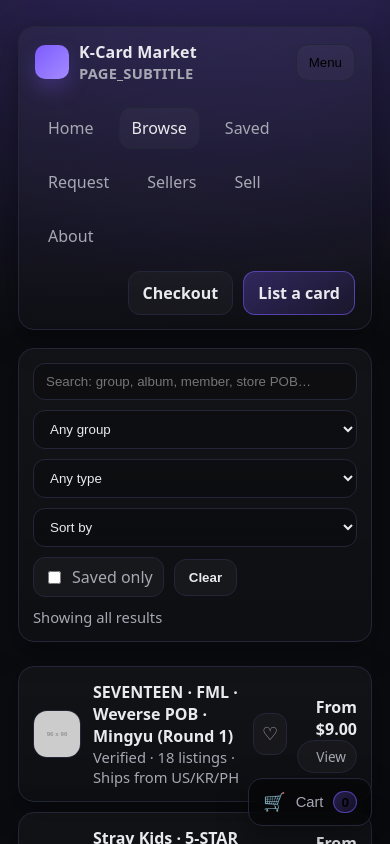
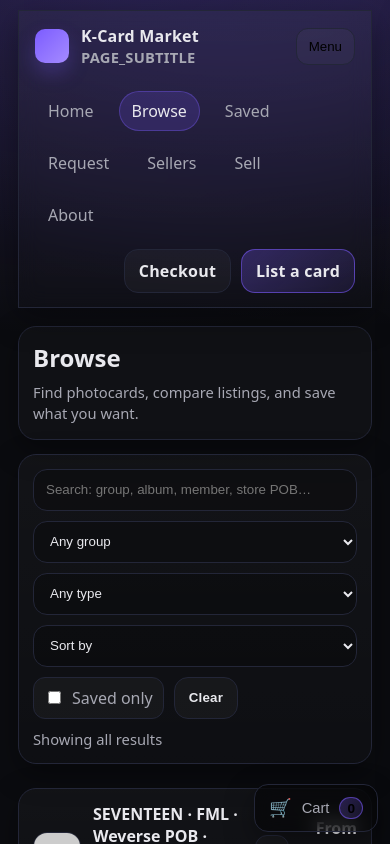
Before and after one commit to nakrute/kpop_mplace, a plain HTML site: page browse.html in a window 390 px wide. Both pictures are taken after a click on the button "Menu". Shown: the top 844 px of the page. Drawn offline with Linux system fonts and the light colour scheme; placeholder pictures from the web are drawn by us.

Commit message:
polishing the UI

```diff
--- a/browse.html
+++ b/browse.html
@@ -34,6 +34,12 @@
         <a class="btn primary" href="dashboard.html">List a card</a>
       </div>
     </header>
+
+    <section class="panel card" style="margin-top:18px">
+      <h2 style="margin:0 0 8px 0;">Browse</h2>
+      <p class="small" style="margin:0;">Find photocards, compare listings, and save what you want.</p>
+    </section>
+
 
     <section class="panel toolbar">
       <div class="filters">
--- a/styles.css
+++ b/styles.css
@@ -624,3 +624,152 @@
   padding:14px;
   color: var(--muted);
 }
+
+/* =========================
+   UI POLISH PACK (drop-in)
+   Paste at bottom of styles.css
+   ========================= */
+
+/* Better page rhythm */
+:root{
+  --radius-lg: 18px;
+  --radius-md: 14px;
+  --radius-sm: 12px;
+}
+
+/* Make panels feel more consistent */
+.panel{
+  border-radius: var(--radius-lg);
+}
+
+/* Buttons feel more tappable */
+.btn{
+  border-radius: var(--radius-md);
+  padding: 10px 14px;
+  font-weight: 700;
+  letter-spacing: .2px;
+  transition: transform .12s ease, filter .12s ease, opacity .12s ease;
+}
+.btn:hover{ transform: translateY(-1px); filter: brightness(1.05); }
+.btn:active{ transform: translateY(0px); filter: brightness(.98); }
+
+/* Inputs align better + look cleaner */
+.input, select{
+  border-radius: var(--radius-md);
+  padding: 10px 12px;
+}
+
+/* Nav spacing + sticky feel */
+.nav{
+  position: sticky;
+  top: 12px;
+  z-index: 1000;
+  backdrop-filter: blur(10px);
+}
+.nav .brand{ gap: 12px; }
+.nav .navlinks a{
+  border-radius: 999px;
+  padding: 8px 12px;
+}
+.nav .navlinks a.active{
+  background: rgba(124,92,255,.18);
+  border: 1px solid rgba(124,92,255,.35);
+}
+
+/* Toolbar spacing */
+.toolbar{
+  margin-top: 14px;
+}
+.filters{
+  gap: 10px;
+}
+.filters > *{
+  min-height: 42px;
+}
+
+/* Browse rows feel clickable */
+.rowitem{
+  border-radius: var(--radius-lg);
+  transition: transform .12s ease, filter .12s ease;
+}
+.rowitem:hover{
+  transform: translateY(-1px);
+  filter: brightness(1.03);
+}
+.rowitem:active{
+  transform: translateY(0px);
+  filter: brightness(.99);
+}
+
+/* Titles and meta hierarchy */
+.title{ font-weight: 850; }
+.meta{ opacity: .85; }
+
+/* Tables: more breathable */
+.table{
+  border-collapse: separate;
+  border-spacing: 0 10px;
+}
+.table thead th{
+  font-size: .85rem;
+  opacity: .8;
+  padding: 8px 10px;
+}
+.table tbody tr{
+  background: rgba(255,255,255,.02);
+  border: 1px solid var(--border);
+}
+.table tbody td{
+  padding: 12px 10px;
+}
+.table tbody tr td:first-child{
+  border-top-left-radius: var(--radius-md);
+  border-bottom-left-radius: var(--radius-md);
+}
+.table tbody tr td:last-child{
+  border-top-right-radius: var(--radius-md);
+  border-bottom-right-radius: var(--radius-md);
+}
+
+/* Cards inside grids */
+.card{
+  border-radius: var(--radius-lg);
+}
+
+/* Chips look better */
+.chip{
+  border-radius: 999px;
+  font-weight: 650;
+}
+
+/* Cart drawer tighter */
+.cart-drawer{ border-top-left-radius: 22px; border-bottom-left-radius: 22px; }
+.cart-header{ gap: 10px; }
+.cart-item{ border-radius: var(--radius-lg); }
+
+/* Footer breathing room */
+.footer{
+  margin-top: 22px;
+  opacity: .75;
+}
+
+/* Mobile refinements */
+@media (max-width: 860px){
+  .nav{
+    top: 0;
+    border-radius: 0;
+  }
+  .container{
+    padding-top: 10px;
+  }
+  .filters{
+    grid-template-columns: 1fr;
+  }
+  .row-right{
+    gap: 8px;
+  }
+  .cart-fab{
+    right: 12px;
+    bottom: 12px;
+  }
+}
```
Also changed, not shown: checkout.html (+6 -0 lines), saved.html (+6 -0 lines).
